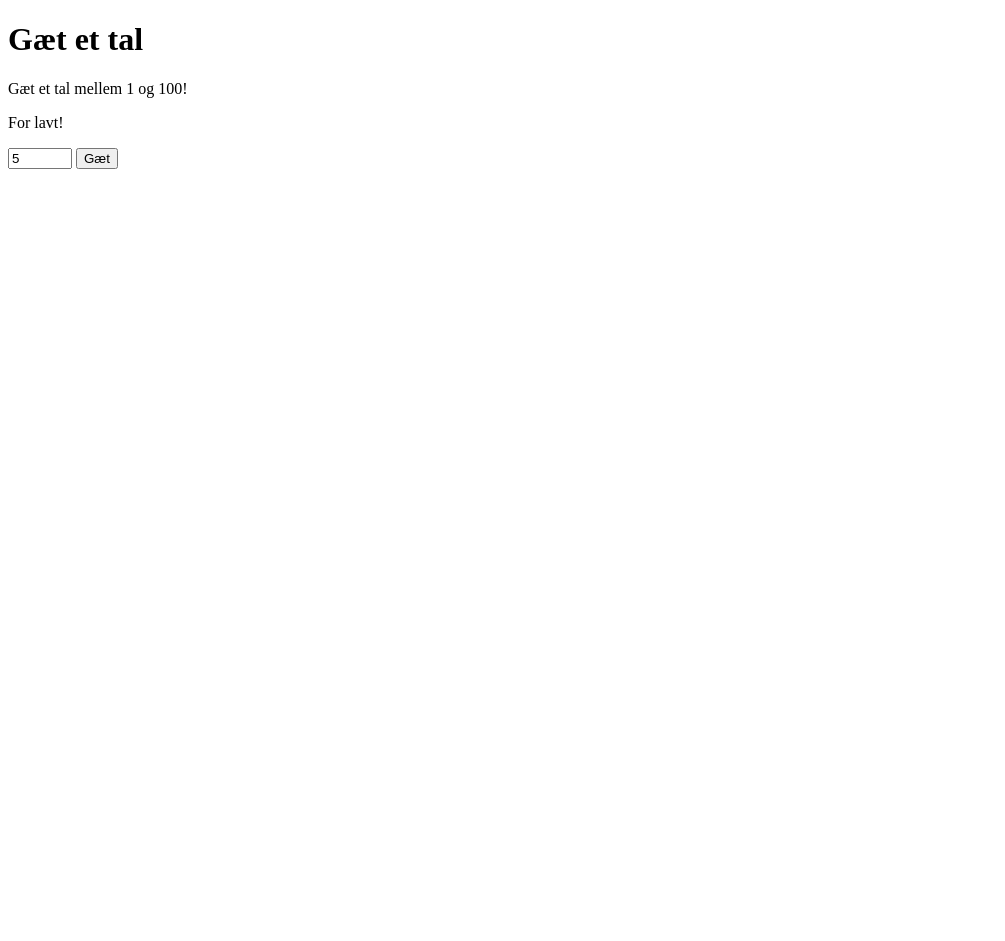
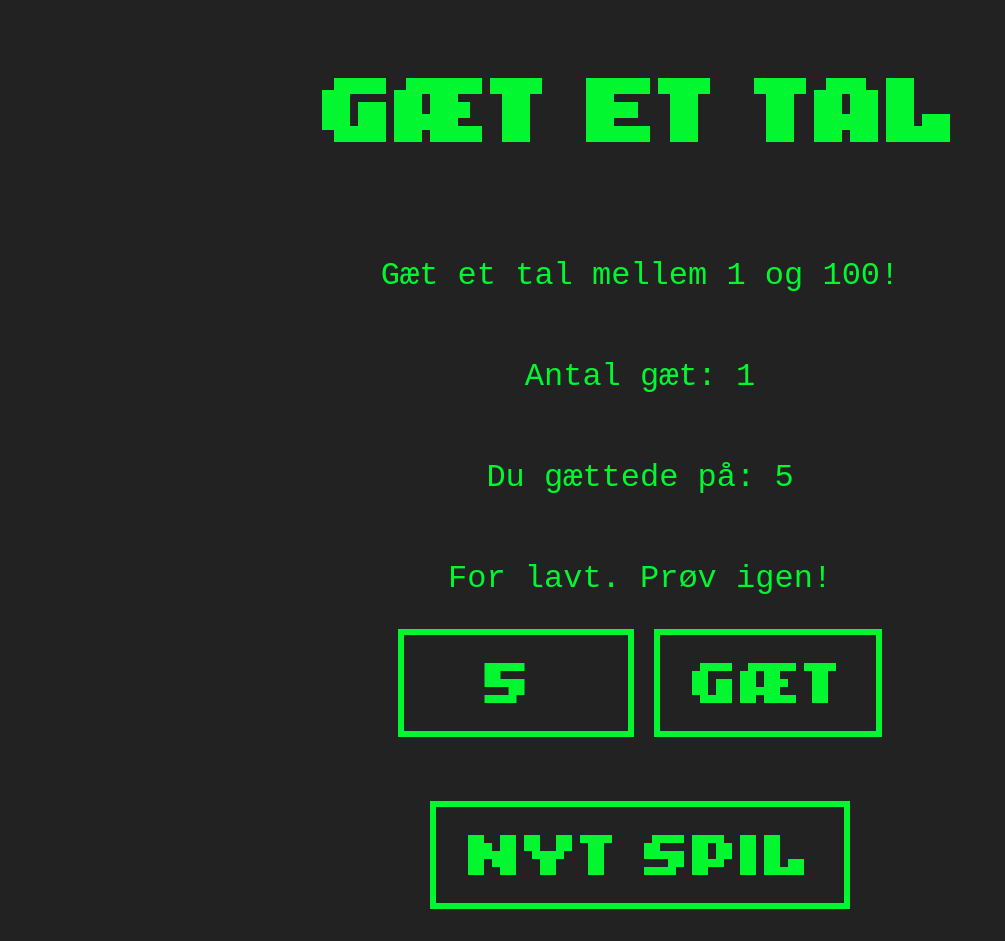
Before and after one commit to ExManubis/frontend, a plain HTML site: page guess_number/index.html in a window 1280 px wide. Both pictures are taken after typing "5" into the empty fields and a click on the button "Gæt". Shown: the whole page, without its empty margins (0-1005 px from the left). Before the commit the page ends 800 px from the top, so only its background shows below. Drawn offline with Linux system fonts and the light colour scheme.

Commit message:
style(index): style game
Styled the game.

```diff
--- a/guess_number/css/style.css
+++ b/guess_number/css/style.css
@@ -0,0 +1,71 @@
+@font-face {
+  font-family: "PixelFont";
+  src: url(../fonts/RasterForgeRegular.woff2);
+  font-weight: normal;
+}
+
+body {
+  margin: 0;
+  padding: 0;
+  box-sizing: border-box;
+  background-color: #222;
+}
+
+main {
+  display: flex;
+  flex-direction: column;
+  justify-content: center;
+  align-items: center;
+}
+
+h1 {
+  font-size: 6rem;
+  font-family: "PixelFont", sans-serif;
+  color: #02f731;
+}
+
+p {
+  font-family: monospace;
+  font-size: 2rem;
+  color: #02f731;
+}
+
+img {
+  width: 20rem;
+  margin-bottom: 2rem;
+}
+
+#winGif {
+  display: none;
+}
+
+#guessInput {
+  font-size: 4rem;
+  width: 10rem;
+  padding: 1rem 2rem;
+  margin-right: 1rem;
+  text-align: center;
+  font-family: "PixelFont", sans-serif;
+  color: #02f731;
+  background-color: #222;
+  border: 0.4rem solid #02f731;
+}
+
+#result {
+  font-size: 2rem;
+}
+
+#newGame {
+  margin-top: 4rem;
+  margin-bottom: 2rem;
+}
+
+button {
+  font-size: 4rem;
+  padding: 1rem 2rem;
+  font-family: "PixelFont", sans-serif;
+  color: #02f731;
+  background-color: #222;
+  border: 0.4rem solid #02f731;
+  cursor: pointer;
+}
--- a/guess_number/index.html
+++ b/guess_number/index.html
@@ -7,13 +7,21 @@
     <link href="css/style.css" rel="stylesheet" />
   </head>
   <body>
+    <main>
       <h1>Gæt et tal</h1>
       <p>Gæt et tal mellem 1 og 100!</p>
-    <p id='result'></p>
+      <p id="score"></p>
+      <p id="yourGuess"></p>
+      <img src="gif/win.gif" alt="winner gif" id="winGif" />
+      <p id="result"></p>
       <form id="guessForm">
         <input type="number" id="guessInput" min="1" max="100" required />
         <button type="submit">Gæt</button>
       </form>
+      <button id="newGame" type="button" onclick="window.location.reload();">
+        Nyt Spil
+      </button>
+    </main>
   </body>
-  <script src='js/numbergame.js'></script>
+  <script src="js/numbergame.js"></script>
 </html>
--- a/guess_number/js/numbergame.js
+++ b/guess_number/js/numbergame.js
@@ -2,30 +2,36 @@
 
 // Get form
 const guessForm = document.getElementById("guessForm");
-const numberGuessed = document.getElementById("guessInput")
+const numberGuessed = document.getElementById("guessInput");
 
 // Get result section
-const resultSection = document.getElementById("result")
+const yourGuess = document.getElementById("yourGuess");
+const resultSection = document.getElementById("result");
+const winGif = document.getElementById("winGif");
+const score = document.getElementById("score");
 
 // Generate number
 const randomNumber = Math.round(Math.random() * 100);
 
+// Set score
+let Yourscore = 1;
+
 // Get submitted number
-guessForm.addEventListener('submit', (e) => {
+guessForm.addEventListener("submit", (e) => {
   e.preventDefault();
   let numberInput = numberGuessed.value;
+  yourGuess.innerText = `Du gættede på: ${numberInput}`;
+  score.innerText = `Antal gæt: ${Yourscore.toString()}`;
   if (numberInput == randomNumber) {
-        resultSection.innerText = "Jaaa"
-    };
+    resultSection.innerText = "Tillykke! Du gættede rigtigt!";
+    winGif.style.display = "block";
+  }
   if (numberInput > randomNumber) {
-        resultSection.innerText = "For højt!"
+    resultSection.innerText = "For højt. Prøv igen!";
   }
   if (numberInput < randomNumber) {
-        resultSection.innerText = "For lavt!"
+    resultSection.innerText = "For lavt. Prøv igen!";
   }
-    console.log(numberInput)
-    return numberInput
-})
-
-// Debug
-console.log(randomNumber);
+  Yourscore++;
+  return numberInput;
+});
```
Also changed, not shown: guess_number/fonts/RasterForgeRegular.woff2 (added), 1 other file. Lines whose indentation alone changed are shown as unchanged.
